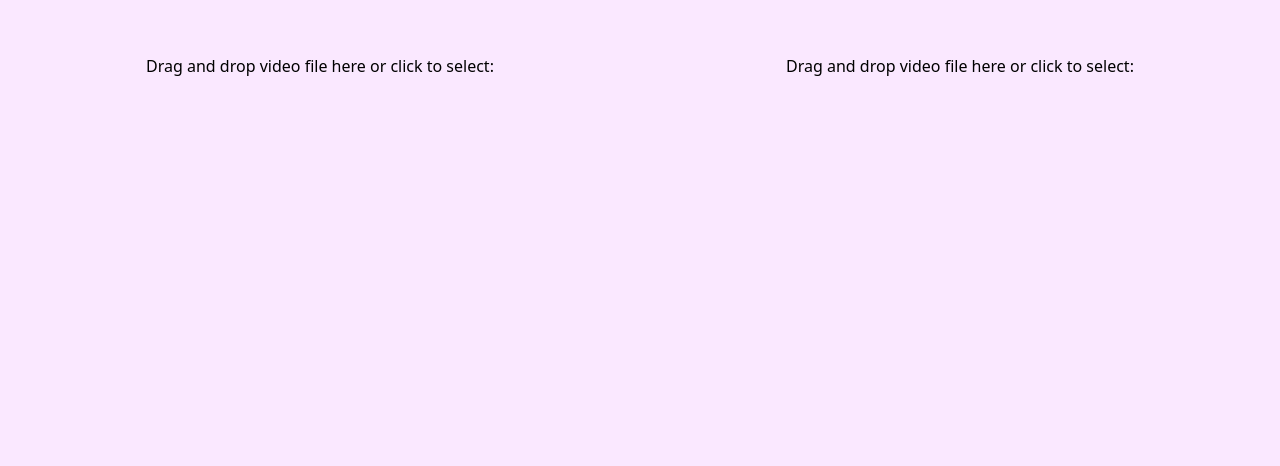
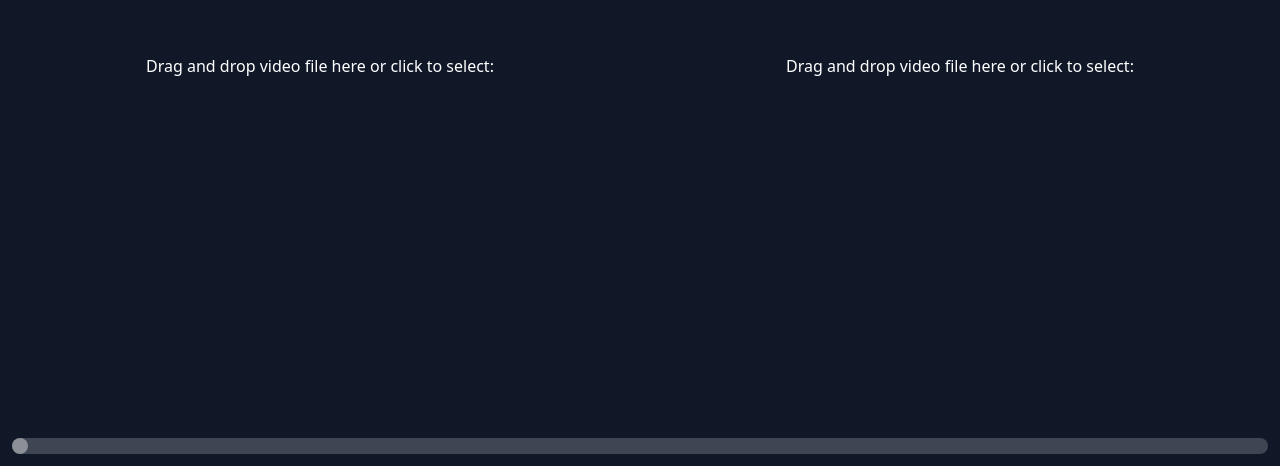
Before and after one commit to bartektricks/trick-analysis, a SvelteKit app: page /compare in a window 1280 px wide. Shown: the part 334-800 px from the top of the page. Built offline with nearby package versions, Linux system fonts and the light colour scheme.

Commit message:
Adjust some styles

```diff
--- a/src/routes/compare/+page.svelte
+++ b/src/routes/compare/+page.svelte
@@ -1,9 +1,16 @@
 <script lang="ts">
+	import Slider from './Slider.svelte';
 	import Video from './Video.svelte';
+
+	let areTimelinesLocked = true;
 </script>
 
 <aside></aside>
 <div class="grid h-screen auto-rows-fr justify-items-center md:grid-cols-2">
-	<Video />
-	<Video />
+	<Video isTimelineHidden={areTimelinesLocked} />
+	<Video isTimelineHidden={areTimelinesLocked} />
+
+	{#if areTimelinesLocked}
+		<Slider type="single" min={0} max={100} step={1} />
+	{/if}
 </div>
--- a/src/routes/compare/Slider.svelte
+++ b/src/routes/compare/Slider.svelte
@@ -13,10 +13,10 @@
 <Slider.Root
 	{...props}
 	class={cn(
-		'invisible absolute right-0 bottom-0 left-0 z-10 flex h-4 w-full cursor-pointer items-center bg-zinc-900/20 select-none group-hover/video:visible',
+		'absolute right-0 bottom-0 left-0 z-10 mx-3 mb-3 flex h-4 cursor-pointer items-center rounded-2xl bg-zinc-50/20 transition-all select-none hover:h-6',
 		className
 	)}
 >
-	<Slider.Range class="h-1/2 bg-white" />
-	<Slider.Thumb index={0} class="size-4 rounded-full bg-zinc-900" />
+	<Slider.Range class="mx-1.5 h-1/3 rounded-xl bg-white/60" />
+	<Slider.Thumb index={0} class="size-4 rounded-full bg-white/40" />
 </Slider.Root>
--- a/src/routes/compare/Video.svelte
+++ b/src/routes/compare/Video.svelte
@@ -35,7 +35,9 @@
 	};
 </script>
 
-<div class="group/video relative size-full bg-fuchsia-100">
+<div
+	class="relative size-full bg-radial from-gray-900 to-gray-900 text-white transition-colors hover:from-gray-900/95"
+>
 	<!-- svelte-ignore a11y_media_has_caption -->
 	<video
 		bind:this={video}
```
